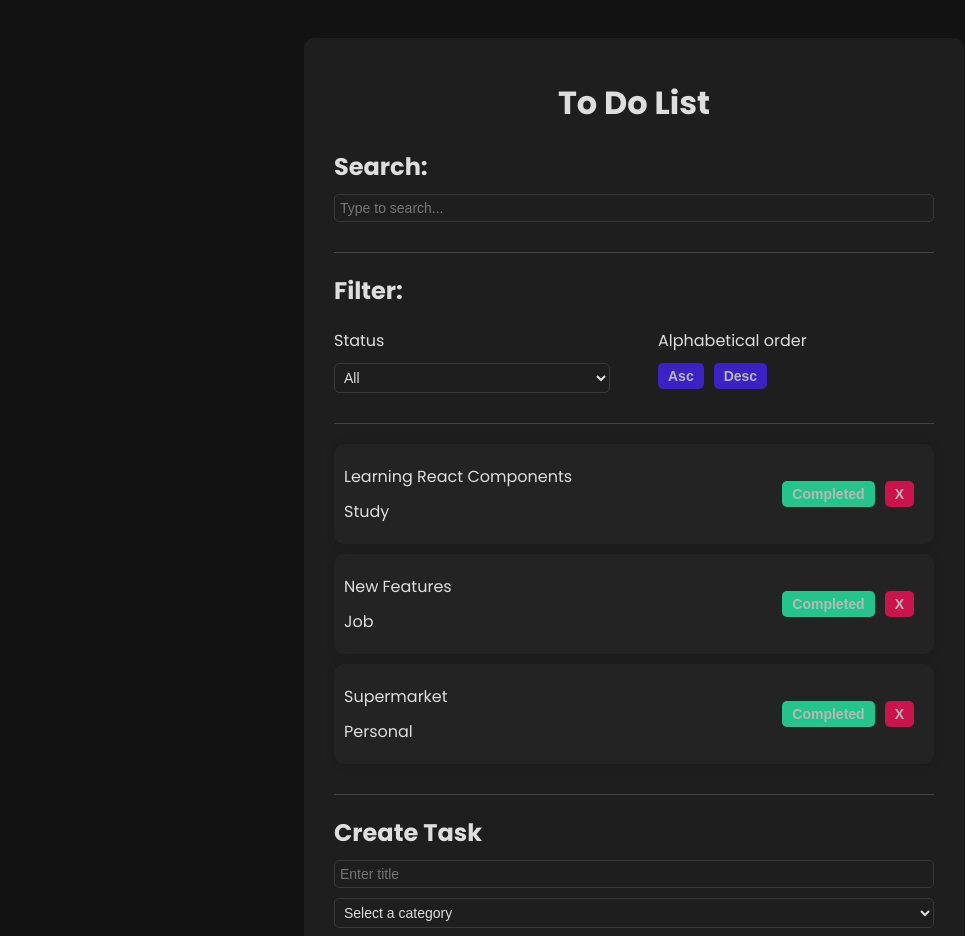
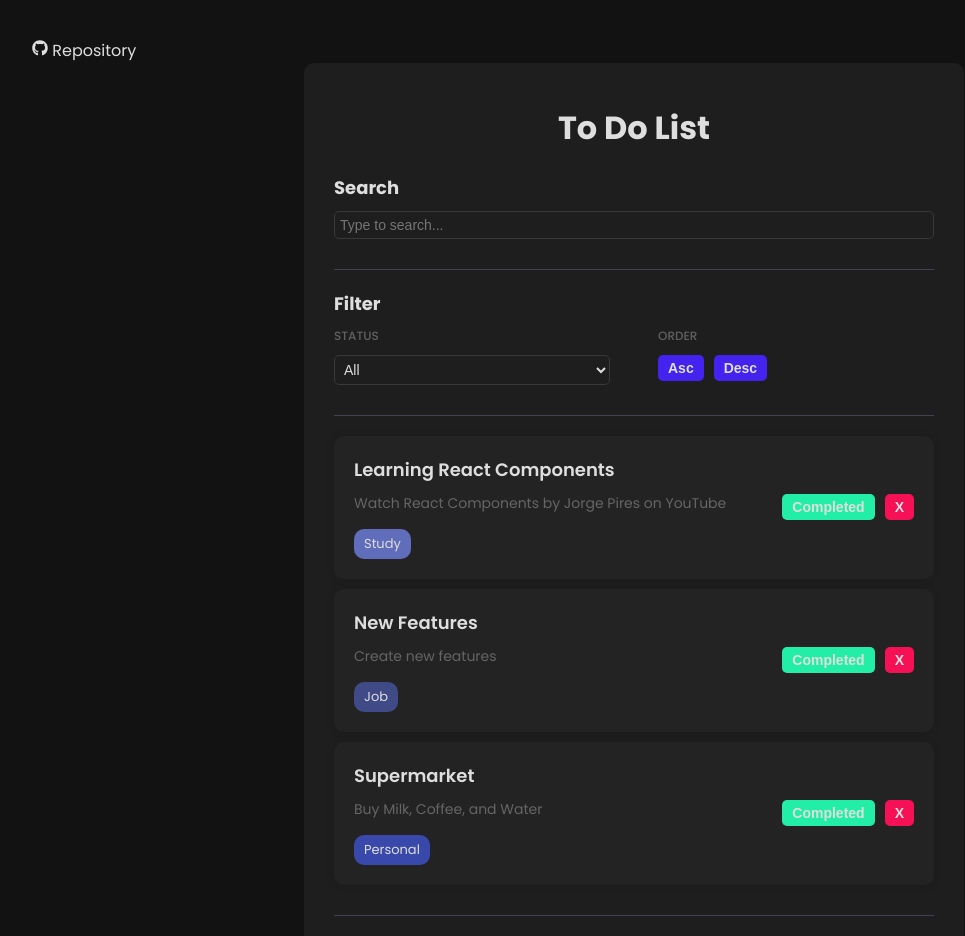
Before and after one commit to jorgeprj/ToDoList-ReactJS, a React (Vite) app: page / in a window 1280 px wide. Shown: the top 936 px of the page, without its empty margins (6-971 px from the left). Built offline with nearby package versions, Linux system fonts and the light colour scheme.

Commit message:
style: update CSS

```diff
--- a/package.json
+++ b/package.json
@@ -11,7 +11,8 @@
   },
   "dependencies": {
     "react": "^18.2.0",
-    "react-dom": "^18.2.0"
+    "react-dom": "^18.2.0",
+    "react-icons": "^4.11.0"
   },
   "devDependencies": {
     "@types/react": "^18.2.15",
--- a/src/App.css
+++ b/src/App.css
@@ -21,6 +21,15 @@ h1{
 
 h2{
   margin-bottom: 10px;
+  font-size: 18px;
+}
+
+h3{
+  margin-top: 0px;
+  margin-bottom: 10px;
+  font-size: 12px;
+  font-weight: 500;
+  color: rgba(255, 255, 255, 0.3);
 }
 
 p{
@@ -37,7 +46,6 @@ button {
   padding: 5px 10px;
   margin-right: 10px;
   cursor: pointer;
-  opacity: 0.8;
   transition: 0.3s;
   border-radius: 5px;
   border: none;
@@ -46,7 +54,11 @@ button {
 }
 
 button:hover {
-  opacity: 1;
+  box-shadow: 0 0 10px rgba(0,0,0, 0.2);
+}
+
+.create-task{
+  margin-top: 10px;
 }
 
 .complete{
@@ -74,6 +86,30 @@ button:hover {
   align-items: center;
 }
 
+.todo .title{
+  margin-left: 10px;
+  font-size: 18px;
+  font-weight: 600;
+}
+
+.todo .description{
+  margin-left: 10px;
+  font-size: 14px;
+  max-width: 400px;
+  color: rgba(255, 255, 255, 0.3);
+}
+
+.todo .category {
+  margin-top: 5px;
+  margin-left: 10px;
+  font-size: 13px;
+  background-color: #383838;
+  color: #dedede;
+  padding: 5px 10px;
+  display: inline-block;
+  border-radius: 10px;
+}
+
 .todo-form{
   padding-bottom: 1.5rem;
 }
@@ -96,6 +132,13 @@ input, select{
   padding-bottom: 20px;
 }
 
+.task-input:focus,
+.filter-input:focus,
+.search-input:focus {
+  border: 1px solid #4422EF;
+  outline: none;
+}
+
 .filter-options {
   display: flex;
   justify-content: space-between;
@@ -105,3 +148,13 @@ input, select{
 .filter-options div{
   flex: 1 1 0
 }
+
+.github-button{
+  color: #dedede;
+  font-size: 16px;
+  text-decoration: none;
+}
+
+.github-button:hover{
+  text-decoration: underline;
+}
--- a/src/App.jsx
+++ b/src/App.jsx
@@ -5,6 +5,7 @@ import Todo from './components/Todo';
 import TodoForm from './components/TodoForm';
 import Search from './components/Search';
 import Filter from './components/Filter';
+import GitHubButton from './components/GitHubButton';
 
 function App() {
 	const [todos, setTodos] = useState([
@@ -12,18 +13,21 @@ function App() {
 
 			id: 1,
 			title: 'New Features',
+			description: 'Create new features',
 			category: 'Job',
 			isCompleted: false
 		},
 		{
 			id: 2,
 			title: 'Learning React Components',
+			description: 'Watch React Components by Jorge Pires on YouTube',
 			category: 'Study',
 			isCompleted: false
 		},
 		{
 			id: 3,
 			title: 'Supermarket',
+			description: 'Buy Milk, Coffee, and Water',
 			category: 'Personal',
 			isCompleted: false
 		}
@@ -34,7 +38,7 @@ function App() {
 	const [filter, setFilter] = useState("All");
 	const [sort, setSort] = useState("Asc");
 
-	const addTodo = (title, category) => {
+	const addTodo = (title, category, description) => {
 
 		const newTodo = [
 			...todos,
@@ -42,6 +46,7 @@ function App() {
 				id: todos.length + 1,
 				title,
 				category,
+				description,
 				isCompleted: false
 			}
 		]
@@ -63,6 +68,8 @@ function App() {
 
 
 	return (
+		<div>
+			<GitHubButton username="jorgeprj" repository="ToDoList-ReactJS" />
 			<div className='app'>
 				<h1>To Do List</h1>
 				<Search search={search} setSearch={setSearch} />
@@ -90,6 +97,7 @@ function App() {
 					<TodoForm addTodo={addTodo} />
 				</div>
 			</div>
+		</div>
 	)
 }
 
--- a/src/components/Filter.jsx
+++ b/src/components/Filter.jsx
@@ -1,18 +1,22 @@
 const Filter = ({ filter, setFilter, setSort }) => {
   return (
     <div className="filter">
-        <h2>Filter:</h2>
+        <h2>Filter</h2>
         <div className="filter-options">
             <div>
-                <p>Status</p>
-                <select value={filter} onChange={(e) => setFilter(e.target.value)}>
+                <h3>STATUS</h3>
+                <select
+                    value={filter}
+                    onChange={(e) => setFilter(e.target.value)}
+                    className="filter-input"
+                >
                     <option>All</option>
                     <option>Incomplete</option>
                     <option>Completed</option>
                 </select>
             </div>
             <div>
-                <p>Alphabetical order</p>
+                <h3>ORDER</h3>
                 <button onClick={() => setSort("Asc")}>Asc</button>
                 <button onClick={() => setSort("Desc")}>Desc</button>
             </div>
--- /dev/null
+++ b/src/components/GitHubButton.jsx
@@ -0,0 +1,15 @@
+import React from 'react';
+import { FaGithub } from 'react-icons/fa';
+
+
+const GitHubButton = ({ username, repository }) => {
+  const githubUrl = `https://github.com/${username}/${repository}`;
+
+  return (
+    <a href={githubUrl} target="_blank" rel="noopener noreferrer" className="github-button">
+      <FaGithub /> Repository
+    </a>
+  );
+};
+
+export default GitHubButton;
--- a/src/components/Search.jsx
+++ b/src/components/Search.jsx
@@ -1,12 +1,13 @@
 const Search = ({search, setSearch}) => {
   return (
     <div className="search">
-        <h2>Search:</h2>
+        <h2>Search</h2>
         <input
           type="text"
           value={search}
           onChange={(e) => setSearch(e.target.value)}
           placeholder="Type to search..."
+          className="search-input"
         />
     </div>
   )
--- a/src/components/Todo.jsx
+++ b/src/components/Todo.jsx
@@ -1,11 +1,25 @@
 import React from 'react'
+
+function getCategoryColor(category) {
+  switch (category) {
+      case 'Job':
+          return '#404a86';
+      case 'Personal':
+          return '#3949ab';
+      case 'Study':
+          return '#606dbb';
+      default:
+          return '#383838';
+  }
+}
 
 const Todo = ({ todo, removeTodo, completeTodo }) => {
   return (
     <div className='todo' style={{textDecoration: todo.isCompleted ? "line-through" : ""}}>
         <div className='content'>
-            <p>{todo.title}</p>
-            <p className='category'>{todo.category}</p>
+            <p className='title'>{todo.title}</p>
+            <p className='description'>{todo.description}</p>
+            <p className='category' style={{ backgroundColor: getCategoryColor(todo.category)}}>{todo.category}</p>
         </div>
         <div>
             <button className='complete' onClick={() => completeTodo(todo.id)}>Completed</button>
--- a/src/components/TodoForm.jsx
+++ b/src/components/TodoForm.jsx
@@ -1,28 +1,47 @@
 import React, { useState } from 'react'
 
 function TodoForm({ addTodo }) {
-  const [value, setValue] = useState("");
+  const [title, setTitle] = useState("");
   const [category, setCategory] = useState("");
+  const [description, setDescription] = useState("");
 
   const handleSubmit = (e) => {
     e.preventDefault();
-    if(!value || !category) return;
-    addTodo(value, category);
+    if(!title || !category) return;
+    addTodo(title, category, description);
     setValue("");
     setCategory("");
+    setDescription("");
   }
   return (
     <div className='todo-form'>
       <h2>Create Task</h2>
       <form onSubmit={handleSubmit}>
-        <input type="text" placeholder='Enter title' value={value} onChange={(e) => setValue(e.target.value)} />
-        <select value={category} onChange={(e) => setCategory(e.target.value)}>
+        <input
+          type="text"
+          placeholder='Enter title'
+          value={title}
+          onChange={(e) => setTitle(e.target.value)}
+          className="task-input"
+        />
+        <input
+          type="text"
+          placeholder='Type a description'
+          value={description}
+          onChange={(e) => setDescription(e.target.value)}
+          className="task-input"
+        />
+        <select
+          value={category}
+          onChange={(e) => setCategory(e.target.value)}
+          className="task-input"
+        >
           <option value="">Select a category</option>
           <option value="Job">Job</option>
           <option value="Study">Study</option>
           <option value="Personal">Personal</option>
         </select>
-        <button type='submit'>Create task</button>
+        <button className='create-task' type='submit'>Create task</button>
       </form>
     </div>
   )
```
Also changed, not shown: 1 other file (tests, documents, lock files or other folders). Lines whose indentation alone changed are shown as unchanged.
